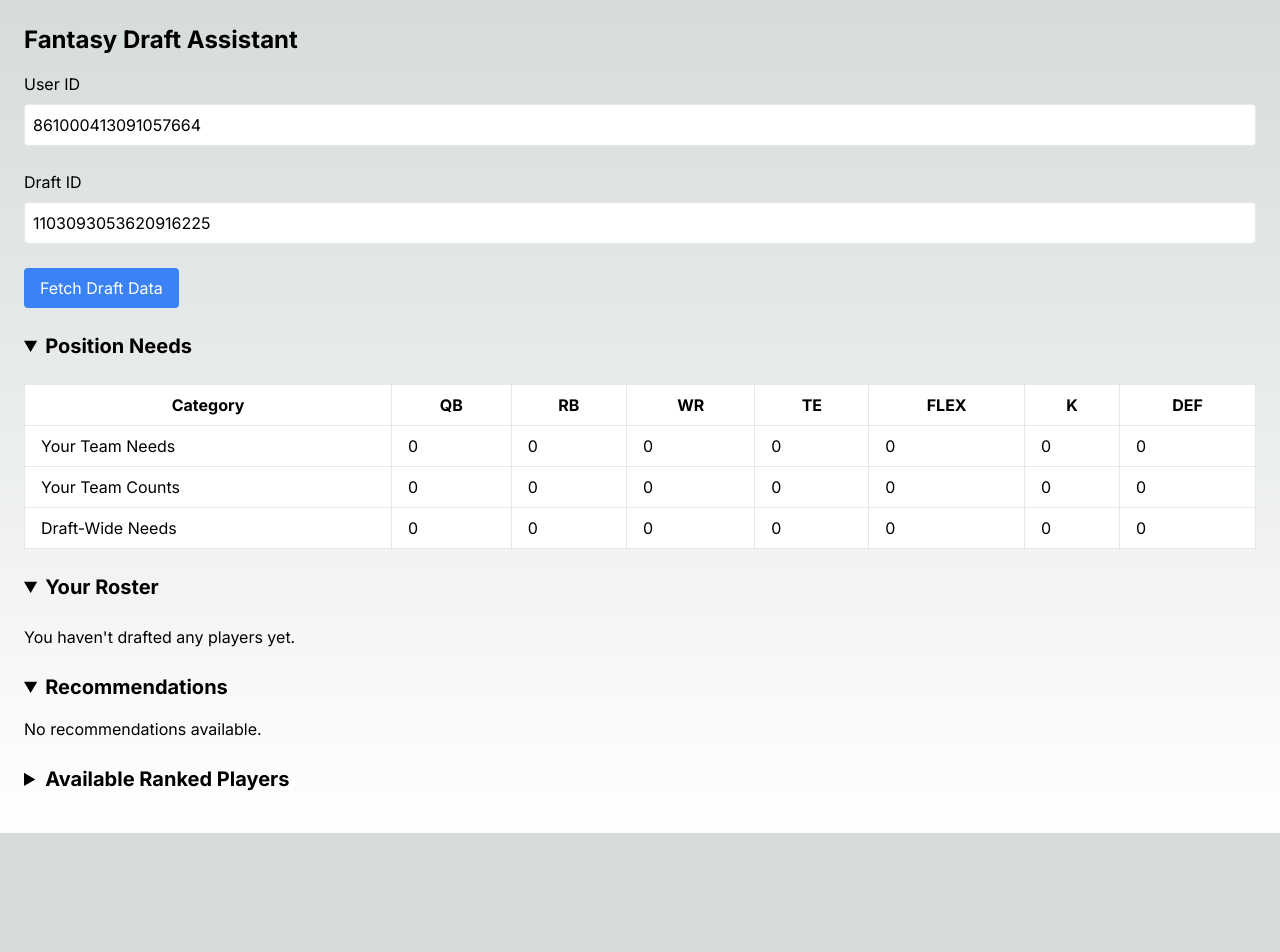
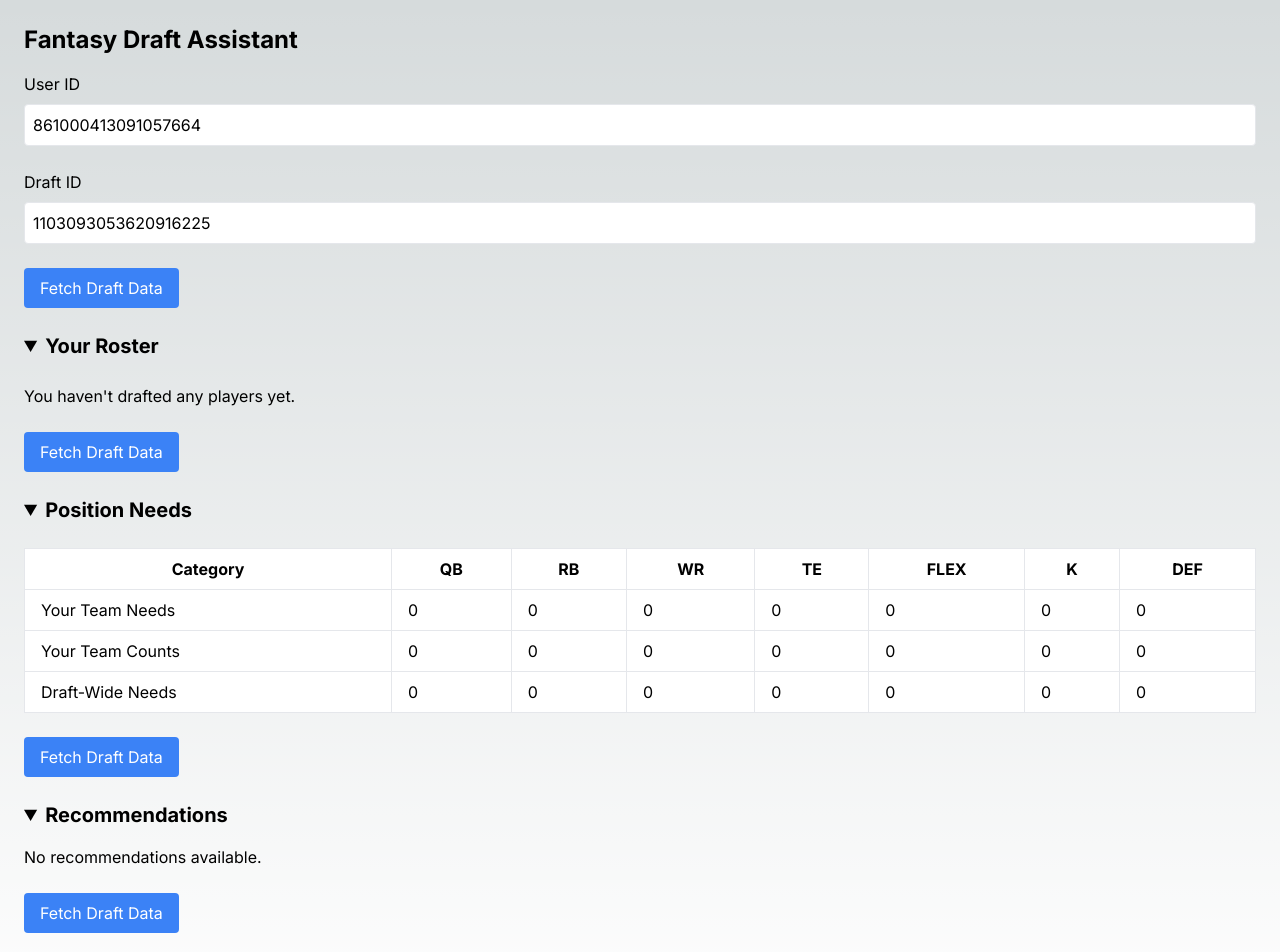
Before and after one commit to makoncline/fantasy-tiers, a Next.js app: page /draft-assistant in a window 1280 px wide. Shown: the top 952 px of the page. Before the commit the page ends 833 px from the top, so only its background shows below. Built offline with nearby package versions, Linux system fonts and the light colour scheme.

Commit message:
add more refresh buttons

```diff
--- a/src/app/draft-assistant/page.tsx
+++ b/src/app/draft-assistant/page.tsx
@@ -141,6 +141,17 @@ export default function DraftAssistantPage() {
     }
   };
 
+  const RefreshButton = () => {
+    return (
+      <button
+        onClick={fetchDraftData}
+        className="bg-blue-500 text-white px-4 py-2 rounded"
+        disabled={loading}
+      >
+        {loading ? "Loading..." : "Fetch Draft Data"}
+      </button>
+    );
+  };
   return (
     <div className="p-6">
       <h1 className="text-2xl font-bold mb-4">Fantasy Draft Assistant</h1>
@@ -162,17 +173,18 @@ export default function DraftAssistantPage() {
           onChange={(e) => setDraftId(e.target.value)}
         />
       </div>
-      <button
-        onClick={fetchDraftData}
-        className="bg-blue-500 text-white px-4 py-2 rounded"
-        disabled={loading}
-      >
-        {loading ? "Loading..." : "Fetch Draft Data"}
-      </button>
+      <RefreshButton />
 
       {error && <p className="text-red-500 mt-4">{error}</p>}
 
-      <details open className="mt-6">
+      <details open className="my-6">
+        <summary className="cursor-pointer text-xl font-bold mb-4">
+          Your Roster
+        </summary>
+        <UserRoster players={userRoster || []} />
+      </details>
+      <RefreshButton />
+      <details open className="my-6">
         <summary className="cursor-pointer text-xl font-bold mb-4">
           Position Needs
         </summary>
@@ -182,13 +194,8 @@ export default function DraftAssistantPage() {
           draftWideNeeds={draftWideNeeds}
         />
       </details>
-      <details open className="mt-6">
-        <summary className="cursor-pointer text-xl font-bold mb-4">
-          Your Roster
-        </summary>
-        <UserRoster players={userRoster || []} />
-      </details>
-      <details open className="mt-6">
+      <RefreshButton />
+      <details open className="my-6">
         <summary className="cursor-pointer text-xl font-bold mb-4">
           Recommendations
         </summary>
@@ -197,7 +204,8 @@ export default function DraftAssistantPage() {
           loading={loading}
         />
       </details>
-      <details className="mt-6">
+      <RefreshButton />
+      <details className="my-6">
         <summary className="cursor-pointer text-xl font-bold mb-4">
           Available Ranked Players
         </summary>
```
